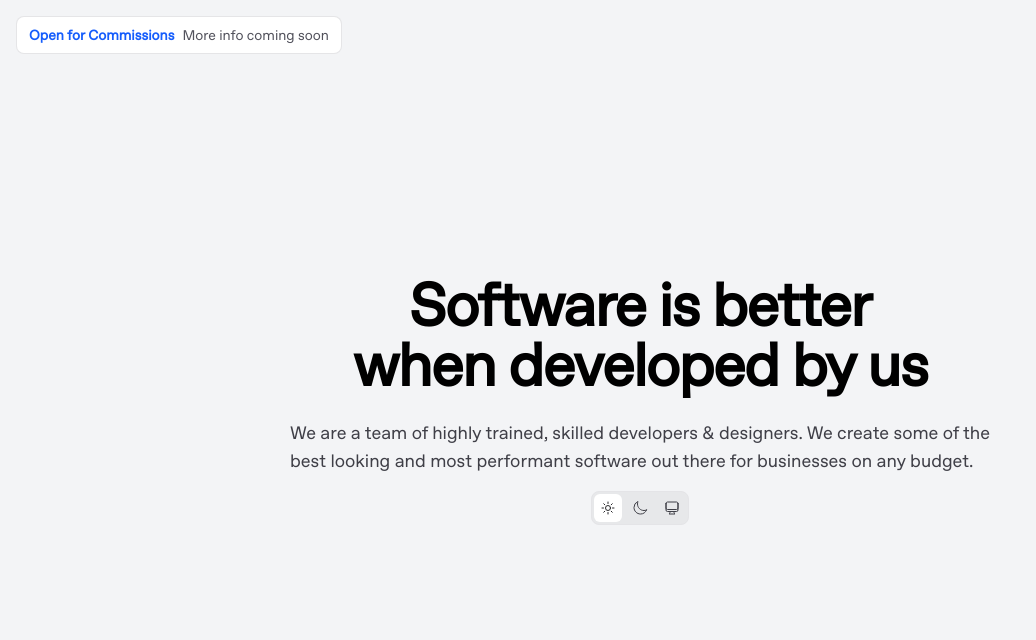
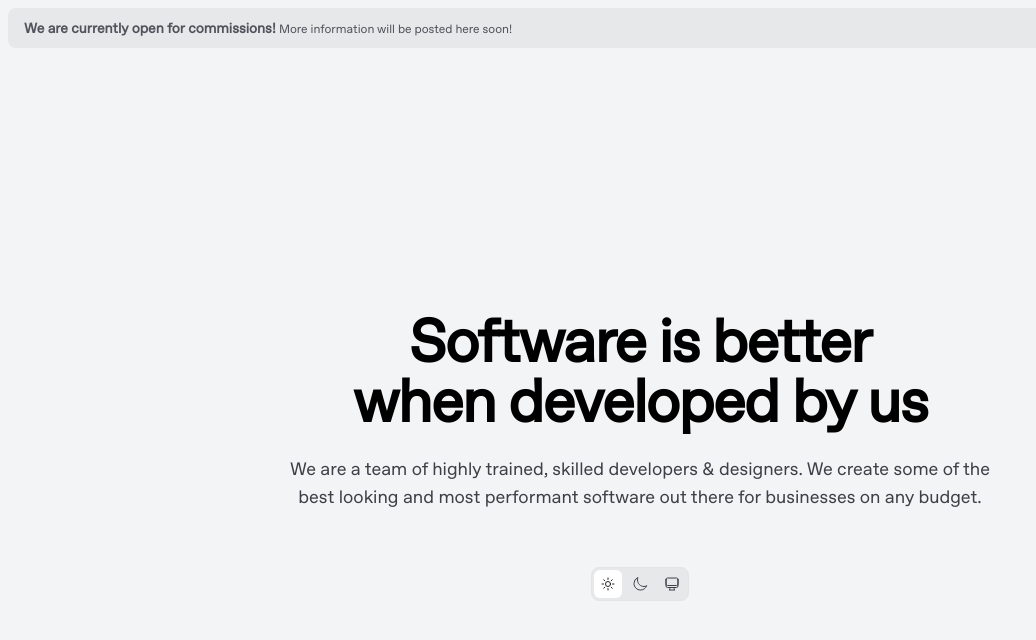
Before and after one commit to Pyrax-OSS/Pyrax, a React (Vite) app: page / in a window 1280 px wide. Shown: the top 640 px of the page, without its empty margins (0-1036 px from the left). Built offline with nearby package versions, Linux system fonts and the light colour scheme; no server answers.

Commit message:
on finally fixed centering and added format on save <3

```diff
--- a/package.json
+++ b/package.json
@@ -23,6 +23,7 @@
     "axios": "^1.12.2",
     "dotenv": "^16.4.7",
     "drizzle-orm": "^0.44.5",
+    "prettier": "^3.6.2",
     "react": "19.1.1",
     "react-dom": "19.1.1",
     "react-router-dom": "^7.9.3",
--- a/src/home/page.tsx
+++ b/src/home/page.tsx
@@ -1,10 +1,13 @@
 import { useState, useEffect } from "react";
-import { TypographyH1, TypographyP } from "@/components/Typography";
+import {
+  TypographyH1,
+  TypographyP,
+  TypographySmall,
+} from "@/components/Typography";
 import ThemeSwitcher from "@/components/ThemeSwitcher";
 import type { Theme } from "@/utils/theme";
 import { getStoredTheme, applyTheme, resolveTheme } from "@/utils/theme";
 import axios from "axios";
-import Card from "@/components/Card";
 
 export default function Home() {
   const [theme, setTheme] = useState<Theme>(() => {
@@ -20,8 +23,8 @@ export default function Home() {
       .get("/api/version")
       .then((res) => {
         const data = res.data;
-        if (typeof data === "object" && data !== null && "version" in data) {
-          setVersion(data.version);
+        if (typeof data === "object" && data !== null && "message" in data) {
+          setVersion(data.message);
         } else {
           setVersion(typeof data === "string" ? data : JSON.stringify(data));
         }
@@ -30,28 +33,39 @@ export default function Home() {
   }, []);
 
   return (
-    <div className="bg-[#f3f4f6] text-black dark:bg-zinc-950 dark:text-white h-screen flex flex-col items-center justify-center transition-colors duration-300 relative">
-      <Card className="absolute top-4 left-4 px-3 dark:bg-[#0a0a0a] py-2 rounded-lg border text-xs sm:text-sm flex flex-col sm:flex-row sm:items-center gap-1 sm:gap-2">
-        <span className="font-semibold text-blue-600 dark:text-blue-400">
-          Open for Commissions
-        </span>
-        <span className="text-zinc-600 dark:text-zinc-400">
-          More info coming soon
-        </span>
-      </Card>
-
-        <TypographyH1>Software is better</TypographyH1>
-        <TypographyH1>when developed by us</TypographyH1>
-        <TypographyP className="text-zinc-700 dark:text-zinc-300 text-lg mt-4">
-          We are a team of highly trained, skilled developers & designers. We
-          create some of the
-          <br /> best looking and most performant software out there for
-          businesses on any budget.
-        </TypographyP>
-        <p className="mt-4 font-bold text-zinc-700 dark:text-zinc-300">
-          {version}
-        </p>
-      <ThemeSwitcher theme={theme} setTheme={setTheme} />
-    </div>
+    <>
+      <div className="bg-[#f3f4f6] text-black min-h-screen dark:bg-zinc-950 dark:text-white">
+        <div className="p-2">
+          <header className="w-full bg-zinc-950/5 dark:bg-zinc-800/10 py-2 px-4 rounded-lg">
+            <TypographySmall className="font-semibold text-zinc-600 dark:text-zinc-300">
+              We are currently open for commissions!{" "}
+              <span className="font-normal text-xs">
+                More information will be posted here soon!
+              </span>
+            </TypographySmall>
+          </header>
+        </div>
+        <div className="min-h-screen flex flex-col items-center justify-center transition-colors duration-300">
+          <div className="text-center w-full max-w-4xl mb-8">
+            <TypographyH1 className="text-3xl sm:text-4xl md:text-5xl">
+              Software is better
+            </TypographyH1>
+            <TypographyH1 className="text-3xl sm:text-4xl md:text-5xl">
+              when developed by us
+            </TypographyH1>
+            <TypographyP className="text-zinc-700 dark:text-zinc-300 text-base sm:text-lg mt-4">
+              We are a team of highly trained, skilled developers & designers.
+              We create some of the
+              <br className="hidden sm:block" /> best looking and most
+              performant software out there for businesses on any budget.
+            </TypographyP>
+            <TypographyP className="mt-4 font-bold text-zinc-700 dark:text-zinc-300 text-sm sm:text-base">
+              {version}
+            </TypographyP>
+          </div>
+          <ThemeSwitcher theme={theme} setTheme={setTheme} />
+        </div>
+      </div>
+    </>
   );
 }
```
